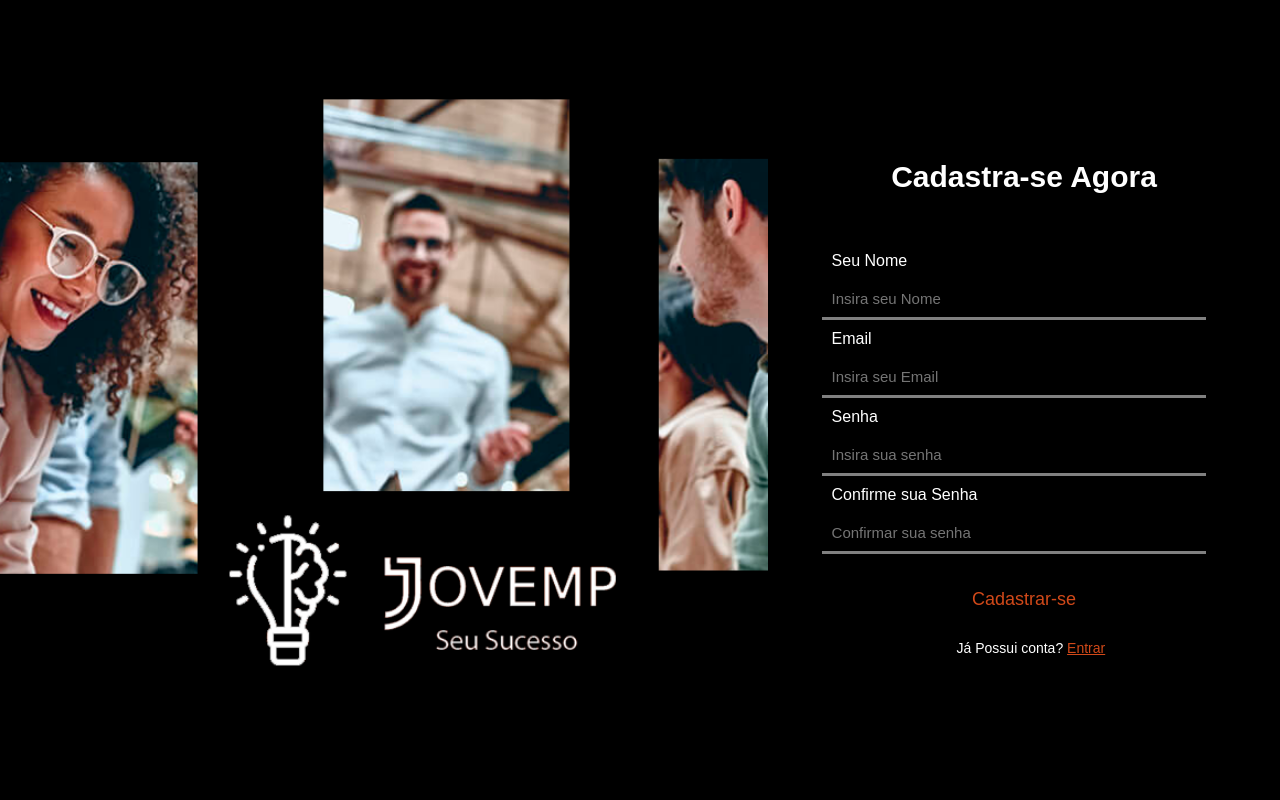
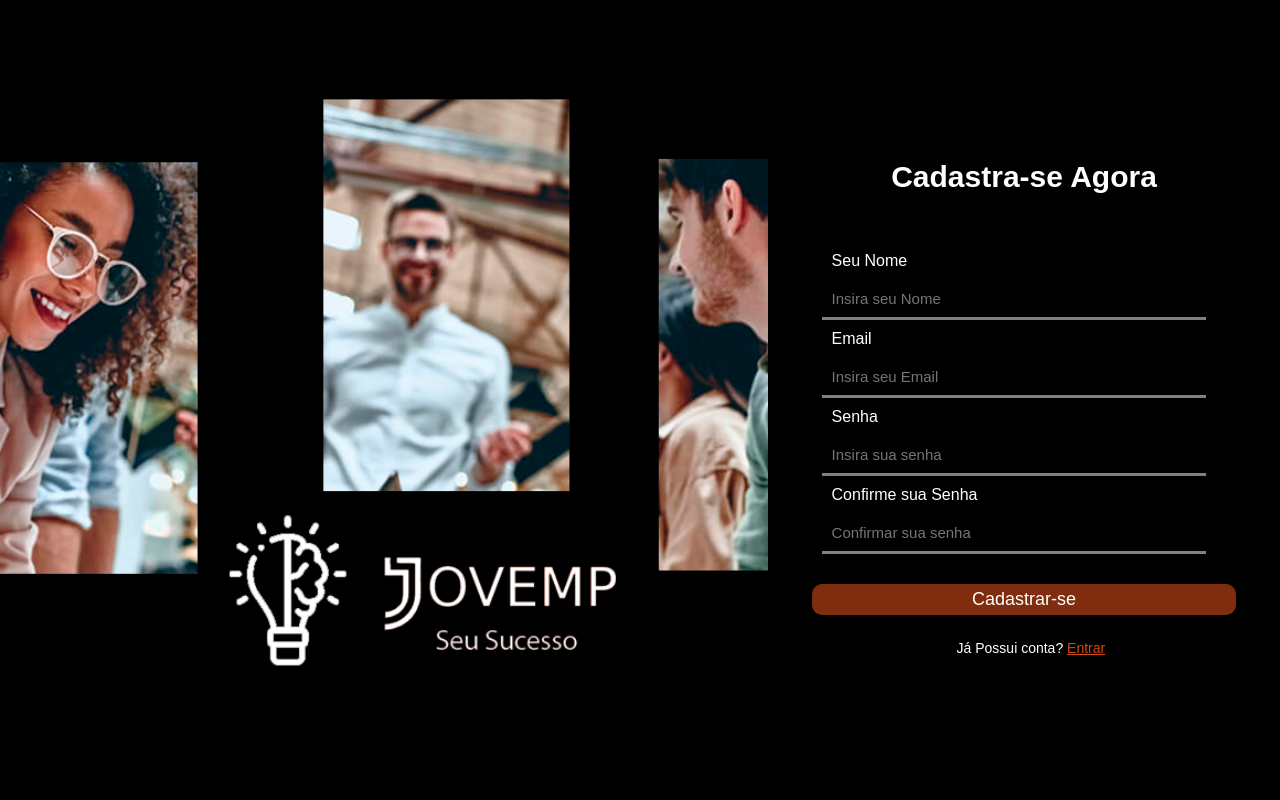
Before and after one commit to Yunnen/TCC, a PHP site: page /Cadastro/cadastro.html in a window 1280 px wide, with the pointer over the restyled element. Run offline with PHP 8.4, Linux system fonts and the light colour scheme; some libraries are stand-ins or nearby versions.

Commit message:
Update Estilo_Cadastro.css

```diff
--- a/Cadastro/Estilo_Cadastro.css
+++ b/Cadastro/Estilo_Cadastro.css
@@ -92,9 +92,7 @@ section#login > div#formulario .btn_login{
 section#login > div#formulario .btn_login:hover{
     width: 100%;
     border-radius: 10px;
-    background-color: transparent;
-    color:  #d14919;
-    border-color:  #d14919;
+    background-color: #d14a199d;
     padding: 5px;
     margin-top: 20px;
     margin-bottom: 20px;
```
